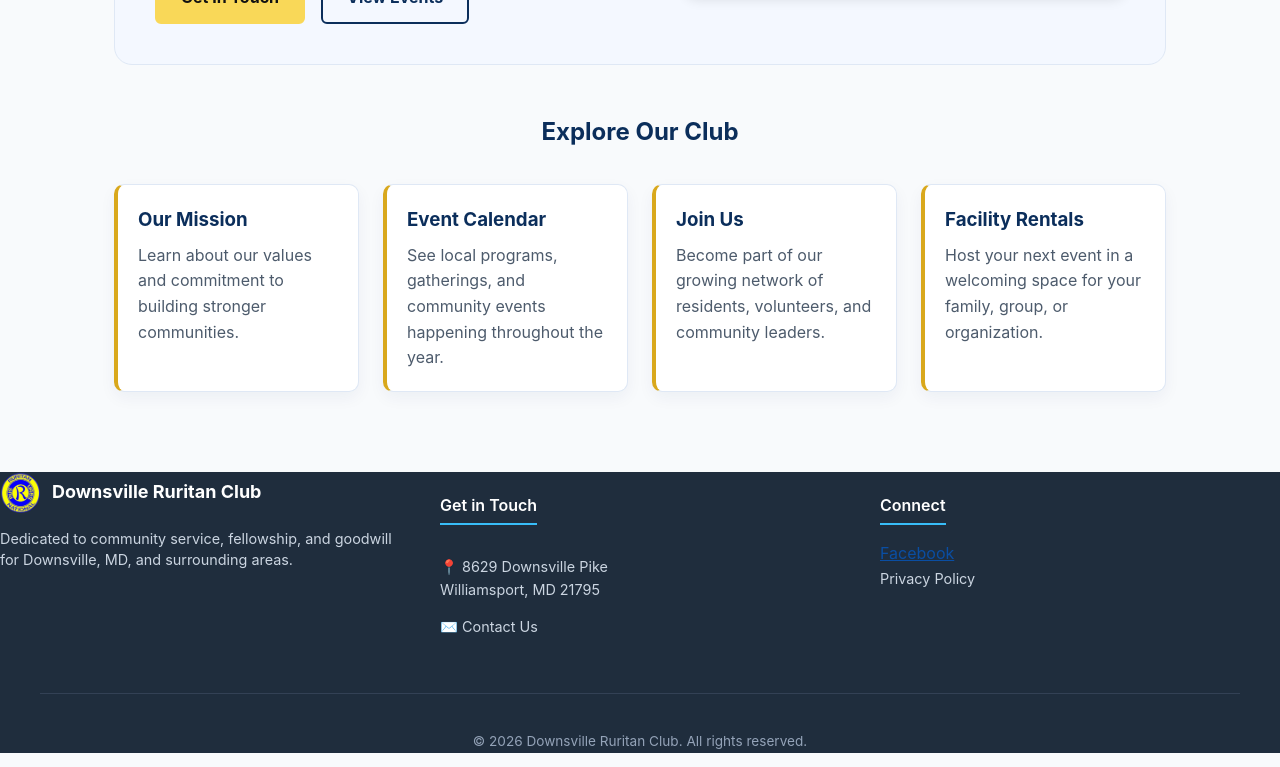
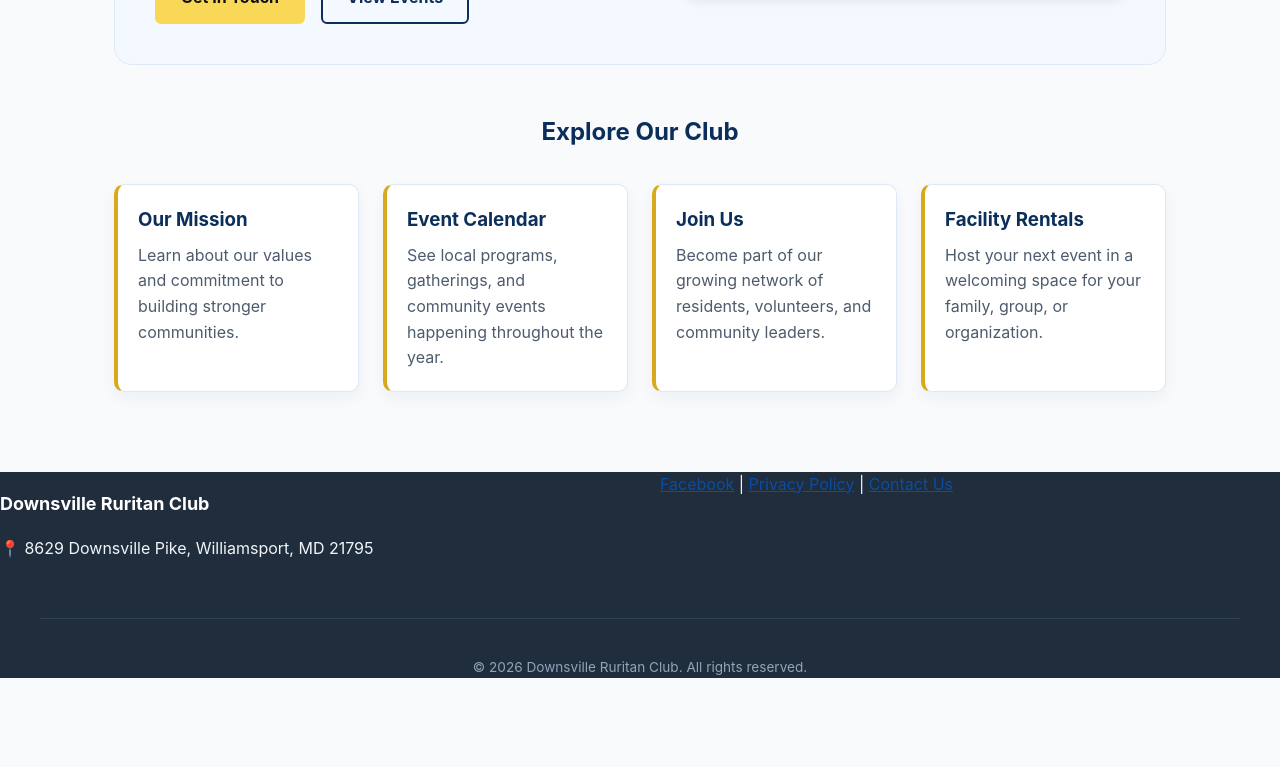
Before and after one commit to lelynkegarise-stack/testweb2, a Jekyll site: the page built from index.html, in a window 1280 px wide and 900 px high, scrolled down 1365 px, cut to the strip 133-900 px from the top of the window. Built offline with Jekyll 4.4.1, drawn with Linux system fonts in a browser that asks for light colours; after the commit the page ends 2190 px from its top, so only the background shows below that.

Commit message:
Refactor footer layout and content structure

```diff
--- a/_includes/footer.html
+++ b/_includes/footer.html
@@ -1,35 +1,18 @@
 <footer class="site-footer">
   <div class="footer-container">
-    <!-- Brand / Overview Section -->
-    <div class="footer-col footer-brand">
-      <div class="footer-logo">
-        <img src="{{ '/images/rlogo.png' | relative_url }}" alt="Downsville Ruritan Club Logo" width="40" height="40">
-        <span class="brand-name">Downsville Ruritan Club</span>
-      </div>
-      <p class="brand-desc">
-        Dedicated to community service, fellowship, and goodwill for Downsville, MD, and surrounding areas.
-      </p>
+    <!-- Brand / Address -->
+    <div class="footer-col">
+      <p class="brand-name"><strong>Downsville Ruritan Club</strong></p>
+      <p class="footer-address">📍 8629 Downsville Pike, Williamsport, MD 21795</p>
     </div>
 
-
-    <!-- Contact Info -->
-    <div class="footer-col">
-      <h4 class="footer-heading">Get in Touch</h4>
-      <address class="footer-contact">
-        <p>📍 8629 Downsville Pike<br>Williamsport, MD 21795</p>
-        <p>✉️ <a href="{{ '/contact.html' | relative_url }}">Contact Us</a></p>
-      </address>
-    </div>
-
-    <!-- Social & Legal -->
-    <div class="footer-col">
-      <h4 class="footer-heading">Connect</h4>
-      <div class="social-links">
-        <a href="https://facebook.com" target="_blank" rel="noopener noreferrer" aria-label="Facebook">Facebook</a>
-      </div>
-      <ul class="footer-links legal-links">
-        <li><a href="{{ '/privacy.html' | relative_url }}">Privacy Policy</a></li>
-      </ul>
+    <!-- Quick Links (Facebook & Privacy Policy) -->
+    <div class="footer-col footer-links-simple">
+      <a href="https://facebook.com" target="_blank" rel="noopener noreferrer" aria-label="Facebook">Facebook</a>
+      <span class="divider">|</span>
+      <a href="{{ '/privacy.html' | relative_url }}">Privacy Policy</a>
+      <span class="divider">|</span>
+      <a href="{{ '/contact.html' | relative_url }}">Contact Us</a>
     </div>
   </div>
 
```
